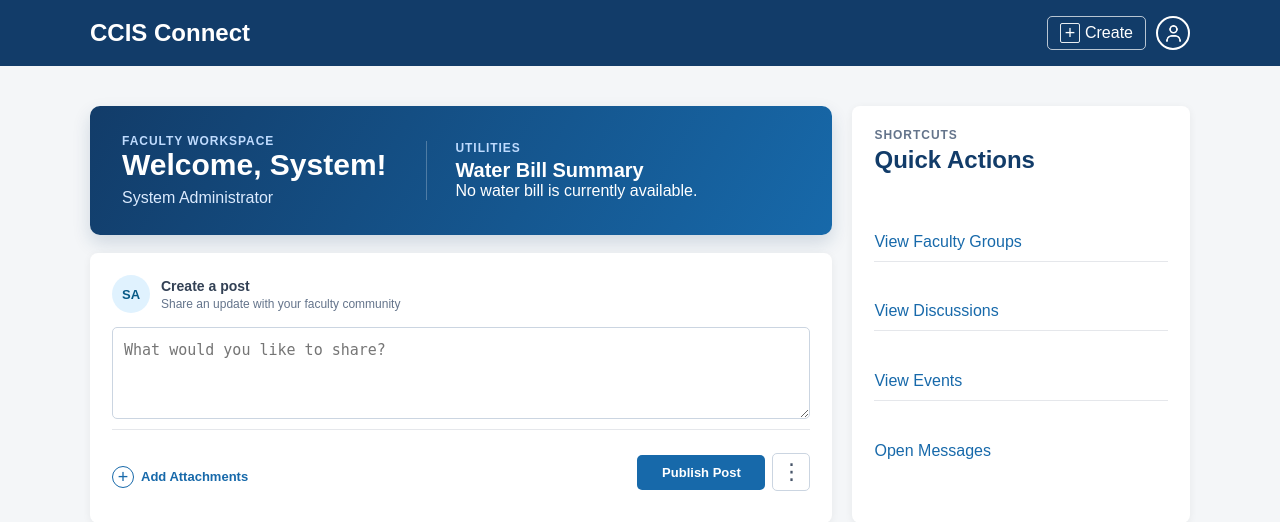
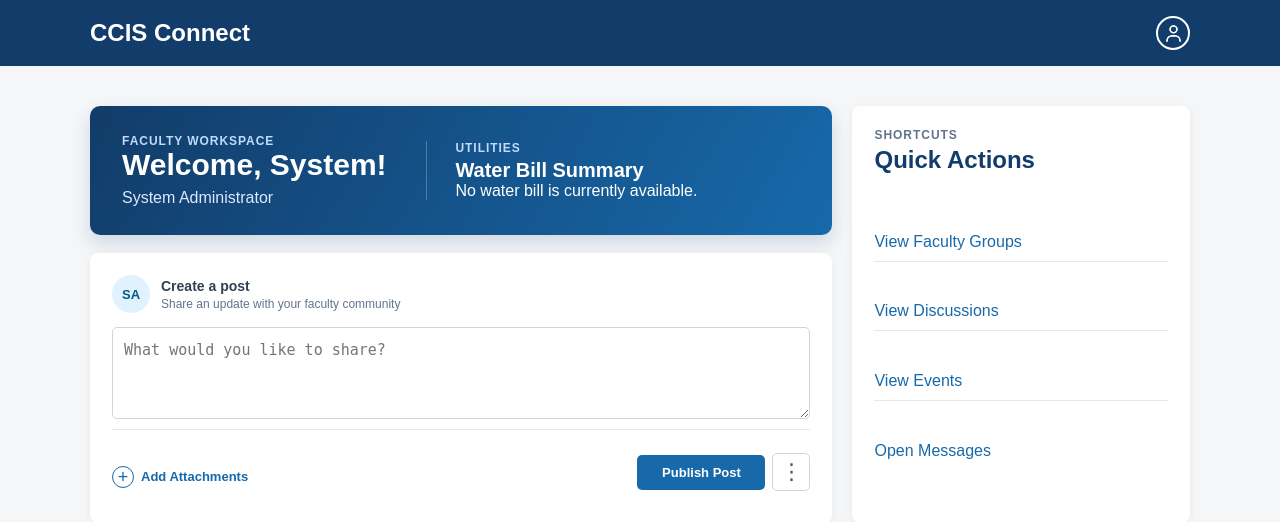
Before and after one commit to jsamongk12147998-oss/CCIS-Connect, a PHP site: page /dashboard.php in a window 1280 px wide. Shown: the top 522 px of the page. Run offline with PHP 8.4, Linux system fonts and the light colour scheme; a user stored in the database is signed in; data comes from the database, SQL or seed files in the repository; data that the repository does not hold is empty.

Commit message:
remove the create button at the admin dashboard

```diff
--- a/includes/header.php
+++ b/includes/header.php
@@ -33,17 +33,6 @@ $logoutPage = $isAdminPage ? 'admin_logout.php' : $rootPrefix . 'logout.php';
                 <?php elseif (!isAdministratorSession() && ($pageTitle ?? '') !== 'Dashboard'): ?>
                     <a href="<?= $rootPrefix ?>dashboard.php">Dashboard</a>
                 <?php endif; ?>
-                <details class="create-menu">
-                    <summary class="create-button">
-                        <span class="plus-icon" aria-hidden="true">+</span>
-                        Create
-                    </summary>
-                    <div class="create-popup">
-                        <button type="button" class="create-action">Create an Event</button>
-                        <button type="button" class="create-action">Schedule a Meeting</button>
-                        <button type="button" class="create-action">Create a Group</button>
-                    </div>
-                </details>
                 <details class="profile-menu">
                     <summary class="profile-button" aria-label="Open profile menu">
                         <img src="<?= $rootPrefix ?>assets/user-regular.png" alt="Profile">
```
